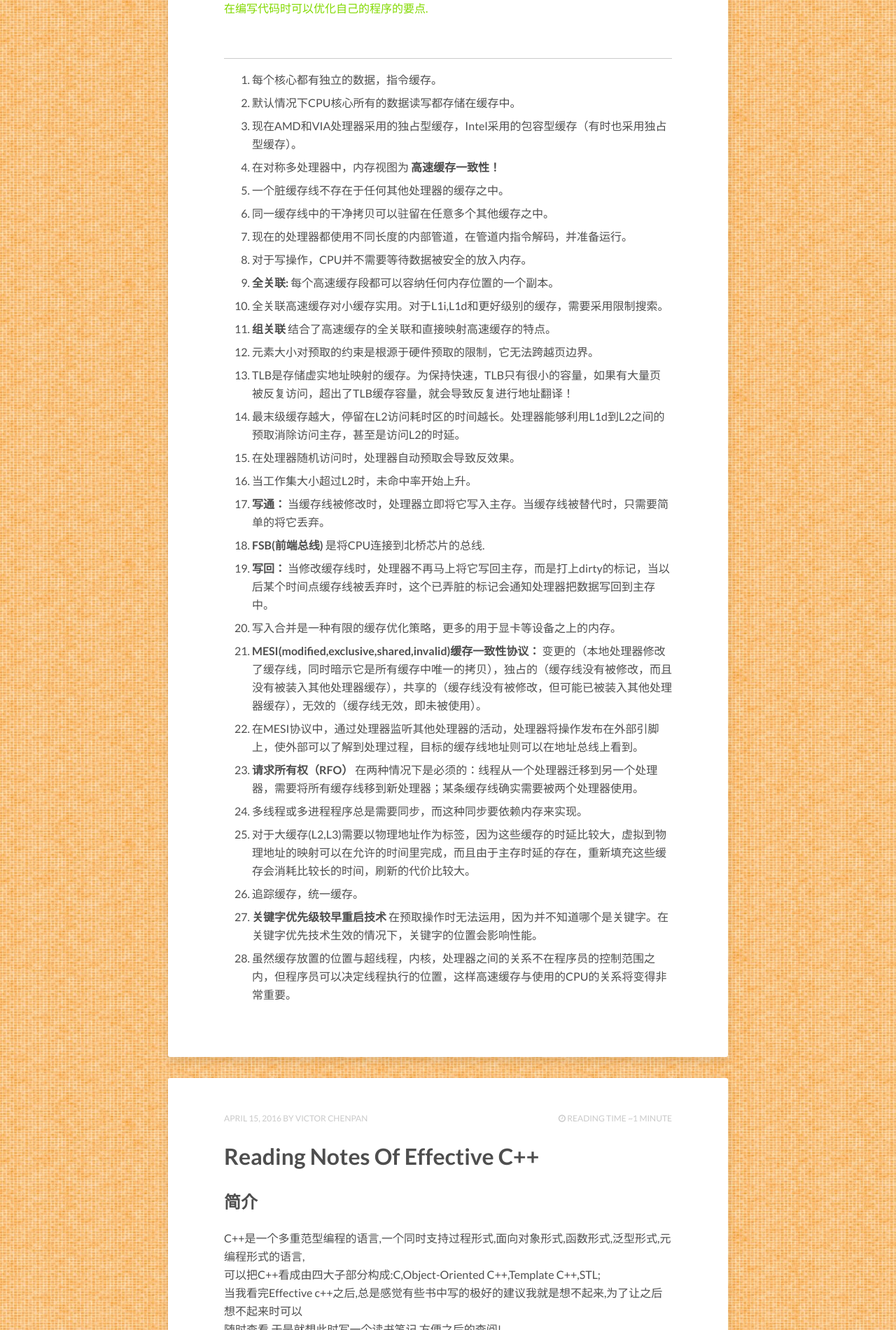
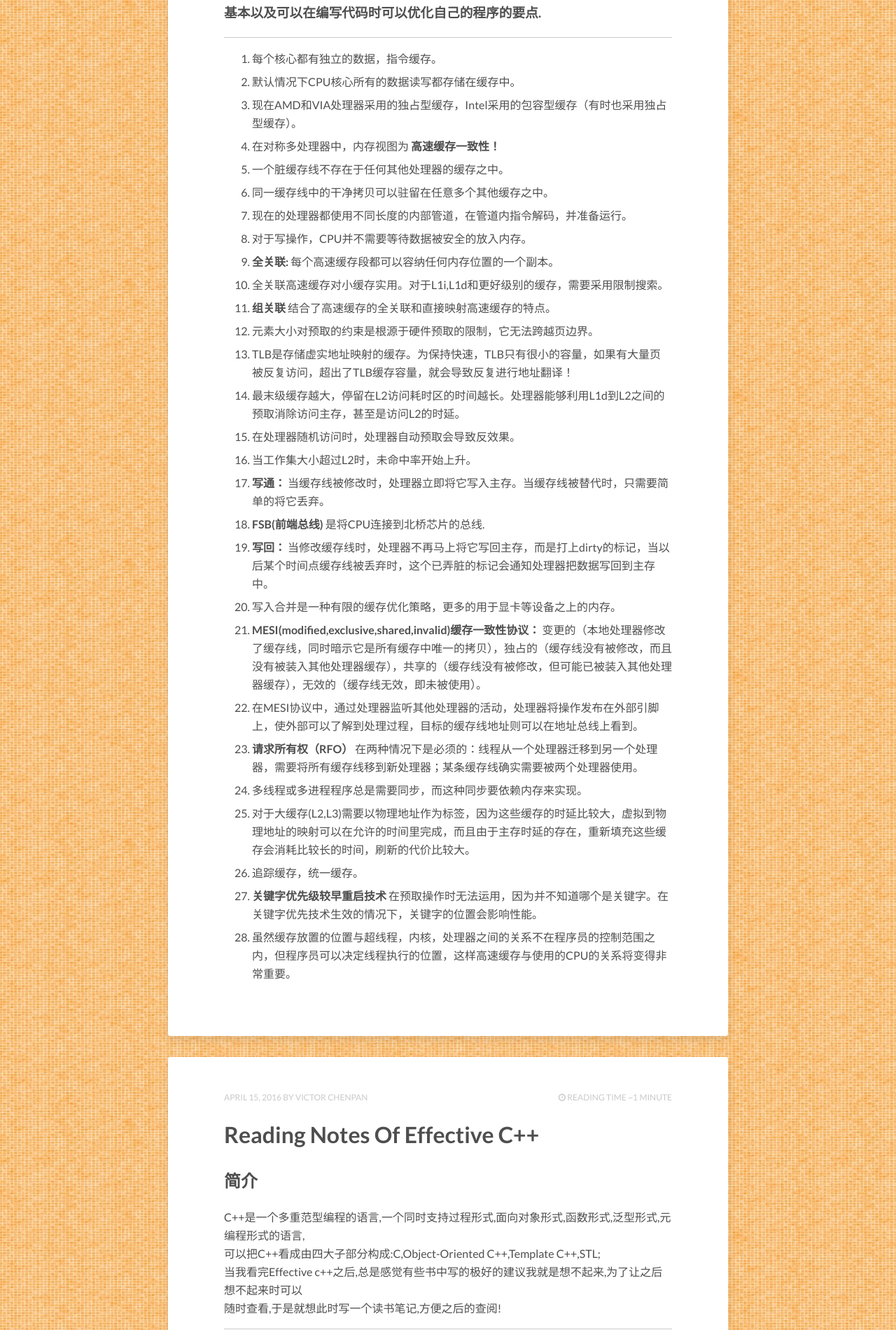
Before and after one commit to victorchenpan/victorchenpan.github.io, a Jekyll site: the page built from index.html, in a window 1280 px wide. Shown: the part 700-2600 px from the top of the page at 70% size. Built offline with Jekyll 4.4.1, drawn with Linux system fonts in a browser that asks for light colours; nearby versions of some CDN libraries; the list of posts is cut into pages by our own code.

Commit message:
0423-update1

```diff
--- a/_posts/2016-04-23-处理器缓存.markdown
+++ b/_posts/2016-04-23-处理器缓存.markdown
@@ -1,7 +1,7 @@
 ## 前言:<br>
 
 
-<font color=82D900 size="3px">这几天把现代CPU的缓存相关技术做了一个大概的了解,下面总结下一些比较基本以及可以在编写代码时可以优化自己的程序的要点.</font><br>
+### 这几天把现代CPU的缓存相关技术做了一个大概的了解,下面总结下一些比较基本以及可以在编写代码时可以优化自己的程序的要点.<br>
 
 ---
 1. 每个核心都有独立的数据，指令缓存。<br>
```
